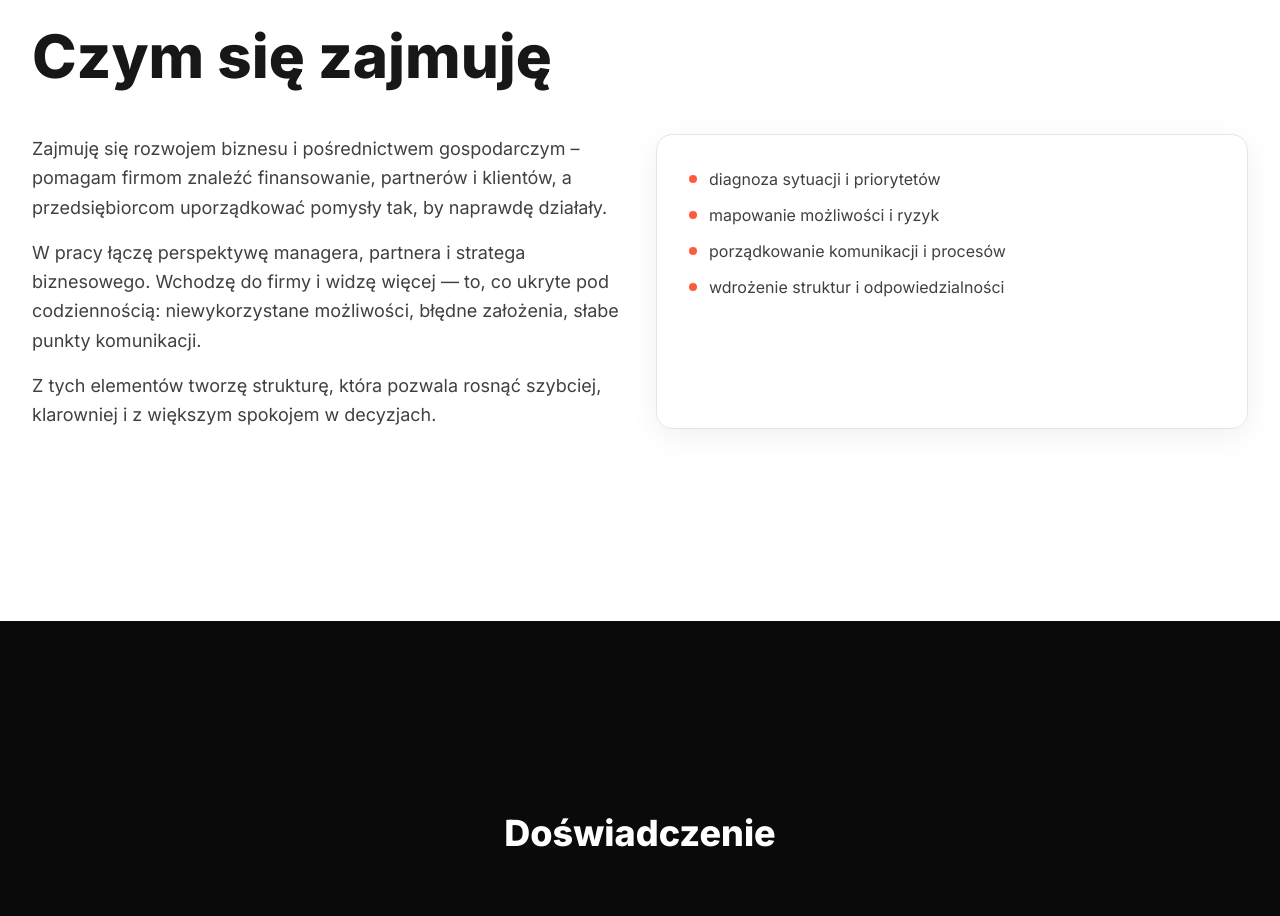
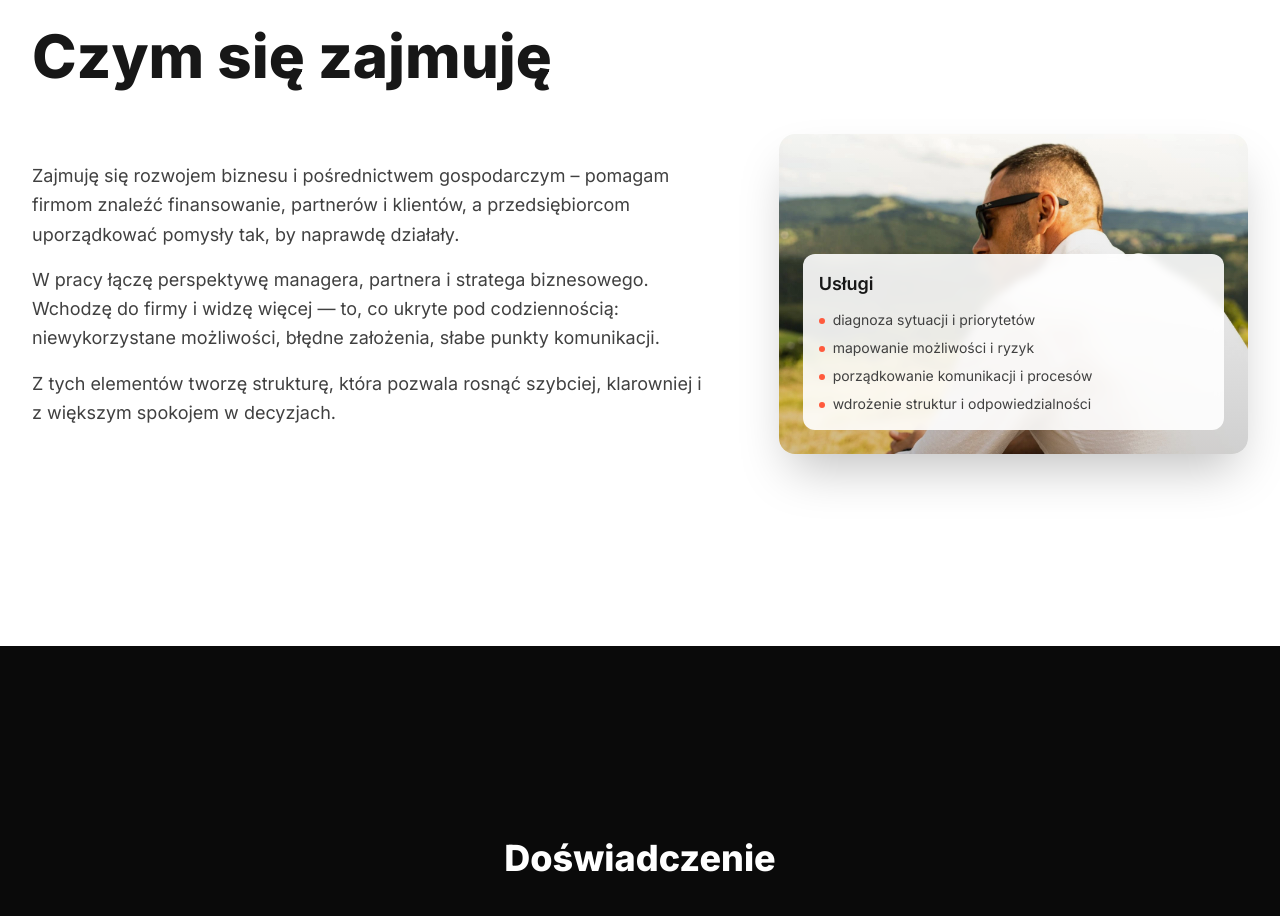
Before and after one commit to technikyvl/MAGIC-LANDING-PAGE-NEW, a Next.js app in the folder MAGICLIFELANDING/: page /wspolpraca in a window 1280 px wide. Shown: the part 1820-2736 px from the top of the page. Built offline with nearby package versions, Linux system fonts and the light colour scheme.

Commit message:
Update page.jsx

```diff
--- a/MAGICLIFELANDING/app/wspolpraca/page.jsx
+++ b/MAGICLIFELANDING/app/wspolpraca/page.jsx
@@ -223,22 +223,34 @@ export default function WspolpracaPage() {
             <div className="inline-block h-[2px] w-20 bg-accent mb-8"></div>
             <h2 className="slow-reveal text-4xl sm:text-5xl lg:text-6xl font-extrabold leading-tight">Czym się zajmuję</h2>
           </div>
-          <div className="grid gap-8 md:grid-cols-2">
-            <div className="slow-reveal text-lg text-neutral-700 leading-relaxed space-y-4">
+          <div className="grid grid-cols-1 lg:grid-cols-12 gap-12 lg:gap-16 items-center">
+            <div className="slow-reveal lg:col-span-7 text-lg text-neutral-700 leading-relaxed space-y-4">
               <p>Zajmuję się rozwojem biznesu i pośrednictwem gospodarczym – pomagam firmom znaleźć finansowanie, partnerów i klientów, a przedsiębiorcom uporządkować pomysły tak, by naprawdę działały.</p>
               <p>W pracy łączę perspektywę managera, partnera i stratega biznesowego. Wchodzę do firmy i widzę więcej — to, co ukryte pod codziennością: niewykorzystane możliwości, błędne założenia, słabe punkty komunikacji.</p>
               <p>Z tych elementów tworzę strukturę, która pozwala rosnąć szybciej, klarowniej i z większym spokojem w decyzjach.</p>
             </div>
-            <div className="slow-reveal relative rounded-2xl border border-neutral-200 p-8 shadow-[0_8px_30px_rgba(0,0,0,.06)] bg-white overflow-hidden">
-              <div className="absolute inset-0 bg-gradient-to-br from-accent/5 to-orange-500/5 opacity-0 group-hover:opacity-10 transition-opacity duration-500 pointer-events-none"></div>
-              <ul className="space-y-3 text-neutral-700">
-                {["diagnoza sytuacji i priorytetów","mapowanie możliwości i ryzyk","porządkowanie komunikacji i procesów","wdrożenie struktur i odpowiedzialności"].map((t,i)=> (
-                  <li key={i} className="flex items-start gap-3">
-                    <div className="w-2 h-2 bg-accent rounded-full mt-2 flex-shrink-0"></div>
-                    <span>{t}</span>
-                  </li>
-                ))}
-              </ul>
+            <div className="slow-reveal lg:col-span-5">
+              <div className="relative rounded-2xl overflow-hidden shadow-2xl">
+                <img
+                  src="/testimonials/Praktyk hipnozy 2.webp"
+                  alt="Praktyk hipnozy - Magic Life"
+                  className="w-full h-80 object-cover object-center"
+                />
+                <div className="absolute inset-0 bg-gradient-to-t from-neutral-900/20 to-transparent"></div>
+                <div className="absolute bottom-6 left-6 right-6">
+                  <div className="bg-white/90 backdrop-blur-sm rounded-xl p-4">
+                    <h3 className="text-lg font-semibold text-neutral-900 mb-3">Usługi</h3>
+                    <ul className="space-y-2">
+                      {["diagnoza sytuacji i priorytetów","mapowanie możliwości i ryzyk","porządkowanie komunikacji i procesów","wdrożenie struktur i odpowiedzialności"].map((t,i)=> (
+                        <li key={i} className="flex items-start gap-2">
+                          <div className="w-1.5 h-1.5 bg-accent rounded-full mt-2 flex-shrink-0"></div>
+                          <span className="text-sm text-neutral-700">{t}</span>
+                        </li>
+                      ))}
+                    </ul>
+                  </div>
+                </div>
+              </div>
             </div>
           </div>
         </div>
```
